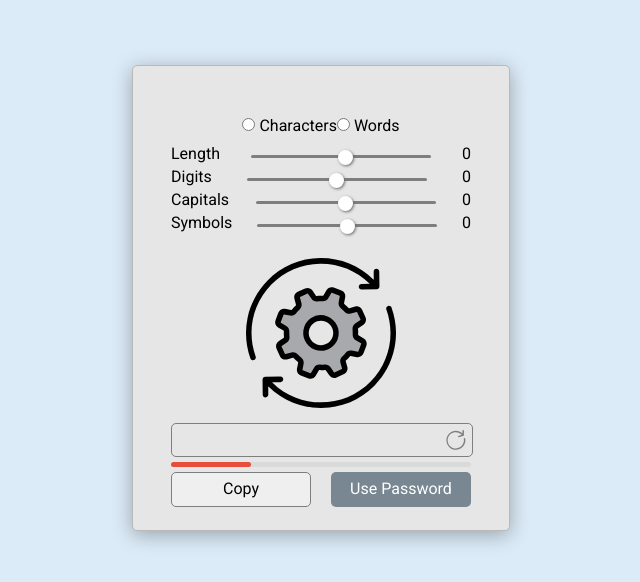
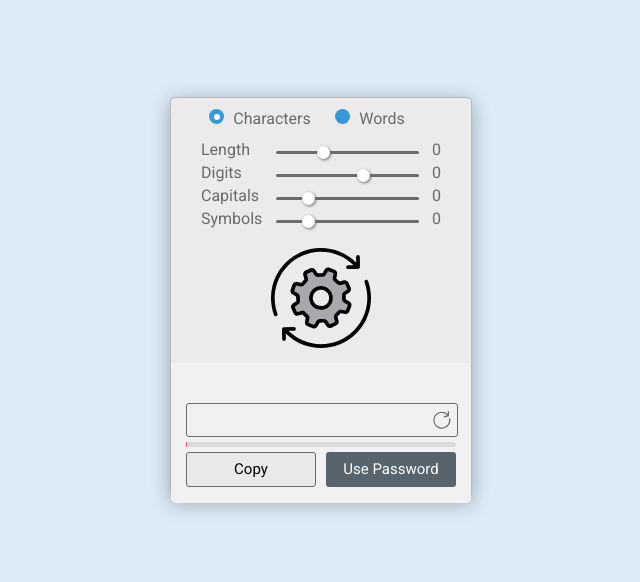
Before and after one commit to itsjellyant/password-generator, a plain HTML site: page index.html in a window 1280 px wide. Shown: the part 102-684 px from the top of the page, without its empty margins (319-959 px from the left). Drawn offline with Linux system fonts and the light colour scheme.

Commit message:
fixed bugs

```diff
--- a/assets/css/main.css
+++ b/assets/css/main.css
@@ -12,6 +12,7 @@ Table of Contents
 /************************************************
                     Settings
 *************************************************/
+
 body,html {
     font-family: var(--primary-font);
     background-color: var(--background);
@@ -32,10 +33,10 @@ body {
     /* Colors */
     --background:  #dbebf7;
     --use-password: #585959;
-    --accent: #7e7e7e;
+    --accent: #6b6b6b;
     --box-border: #b9b9b9;
     --box-shadow-color: rgba(0,0,0,0.3);
-    --box: rgb(230, 230, 230);
+    --box: #ebebeb;
 
     /* Password Meter */
     --no-meter: #d9dbdb;
@@ -48,10 +49,13 @@ body {
     width: 300px;
     height: 400px;
     border-radius: 5px;
-    padding: 4% 3% 1% 3%;
     background-color: var(--box);
     border: 1px solid var(--box-border);
     box-shadow: 0 4px 20px var(--box-shadow-color)
+}
+
+.accents {
+    color: var(--accent);
 }
 
 /************************************************
@@ -62,37 +66,88 @@ body {
     width: 100%;
     height: 20px;
     margin: 0 0 8px 0;
+    padding: 4% 3% 1% 3%;
 
-    display: flex;
-    flex-direction: row;
-    justify-content: center;
+    display: grid;
+    grid-template-columns: 1fr 1fr;
+    justify-items: center;
+}
+
+input[type="radio"] {
+    position: absolute;
+    left: -9999px;
+}
+
+input[type="radio"] + label {
+    position: relative;
+    padding: 0 0 0 4px;
+    cursor: pointer;
+}
+
+input[type="radio"] + label::before {
+    content: "";
+    background: #3498db;
+    border: none;
+    height: 15px;
+    width: 15px;
+    border-radius: 50%;
+    position: absolute;
+    top: 0;
+    left: -20px;
+}
+
+input[type="radio"] + label::after {
+    content: "";
+    background: #fff;
+    width: 6px;
+    height: 6px;
+    border-radius: 50%;
+    position: absolute;
+    top: 4.6px;
+    left: calc( 2px - 17.5px);
+    opacity: 0;
+}
+
+input[type="radio"]:checked + label::after {
+    opacity: 1;
+}
+
+label[for="characters"] {
+    margin: 0 0 0 30px;
+}
+
+label[for="words"] {
+    margin: 0 50px 0 0;
 }
 
 /************************************************
                     Range Options
 *************************************************/
+.radio-container {
+    padding: 0 10px;
+}
 
 .range-container {
-    display: flex;
-    align-items: center;
-    flex-direction: column;
+    padding: 0 10%;
 }
 
 .range-container label {
     width: 100%;
-    display: flex;
-    justify-content: space-between;
+
+    display: grid;
+    grid-template-columns: 60px 10fr 1fr;
+    grid-column-gap: 15px;
+}
+
+.range-container span {
+    justify-self: end;
 }
 
 input[type=range] {
     -webkit-appearance: none;
     background-color: inherit;
     margin: 10px 0;
-    width: 60%;
-}
-
-input[type=range]:focus {
-    outline: none;
+    width: 105%;
 }
 
 input[type=range]::-webkit-slider-runnable-track {
@@ -104,11 +159,12 @@ input[type=range]::-webkit-slider-runnable-track {
     border-radius: 50px;
     border: 0px solid #000000;
 }
+
 input[type=range]::-webkit-slider-thumb {
     box-shadow: 1px 1px 3px #6E6A6A;
     border: 0px solid #000000;
-    height: 15px;
-    width: 15px;
+    height: 13px;
+    width: 13px;
     border-radius: 39px;
     background: #FFFFFF;
     cursor: pointer;
@@ -186,8 +242,8 @@ input[type=range]:focus::-ms-fill-upper {
                     Animations
 *************************************************/
 .gear-rotating-animation-container  {
-    height: 150px;
-    margin: 21px 0 15px 0;
+    height: 130px;
+    /* margin: 21px 0 15px 0; */
 
     display: flex;
     align-items: center;
@@ -195,27 +251,37 @@ input[type=range]:focus::-ms-fill-upper {
 }
 
 .gear-rotating-animation-container svg {
-    width: 150px;
+    position: absolute;
+    bottom: calc(100px + 300px ) / 2;
+    width: 100px;
 }
 
 .generated-password-container svg {
     width: 20px;
     padding: 0 6px 0 0;
     fill: var(--accent);
-    transition: all 700ms ease;
+    transition: all 300ms ease;
 }
 
 .generated-password-container svg:hover {
-    transform: rotate(360deg);
+    transform: rotate(30deg);
 }
 
 /************************************************
                     Password
 *************************************************/
 
+.password-container {
+    background-color: rgb(241, 241, 241);
+    height: 100px;
+    padding: 40px 5% 0 5%;
+    border-bottom-left-radius: 5px;
+    border-bottom-right-radius: 5px;
+}
+
 .generated-password-container {
     width: 100%;
-    border-radius: 5px;
+    border-radius: 3px;
     border: 1px solid var(--accent);
 
     display: flex;
@@ -224,10 +290,10 @@ input[type=range]:focus::-ms-fill-upper {
 }
 
 .generated-password-container input {
-    width: 90%;
+    width: 100%;
     height: 30px;
     border: none;
-    outline: 0;
+
     padding-left: 5px;
     background-color: transparent;
 }
@@ -246,7 +312,7 @@ input[type=range]:focus::-ms-fill-upper {
 }
 
 #strength-meter {
-    width: 80px; /* JavaScript will calculate the width depending how strong the password is.*/
+    width: 1px; /* JavaScript will calculate the width depending how strong the password is.*/
     height: 5px;
     border-radius: 50px;
     background-color: var(--bad); /* Depending how long the width is JavaScript will change the color that correspond with the width.*/
@@ -262,10 +328,13 @@ input[type=range]:focus::-ms-fill-upper {
 }
 
 .button-option {
-    width: 140px;
+    width: 130px;
     height: 35px;
-    border-radius: 5px;
+    font-size: 15px;
+    cursor: pointer;
+    border-radius: 3px;
     border: 1px solid var(--accent);
+    background-color: #e9e9e9;
 }
 
 .button-option:hover {
@@ -275,7 +344,7 @@ input[type=range]:focus::-ms-fill-upper {
 .button-option:last-child {
     color: #fff;
     border: none;
-    background-color: #788792;
+    background-color: #58646d;
 }
 
 .button-option:last-child:hover {
--- a/index.html
+++ b/index.html
@@ -20,7 +20,7 @@
 
                 <div class="radio-wrapper">
                     <div class="radio-container">
-                        <input type="radio" id="characters" name="radio-group">
+                        <input type="radio" id="characters" name="radio-group" checked>
                         <label for="characters" class="accents">Characters</label>
                     </div>
 
@@ -32,19 +32,19 @@
 
                 <div class="range-container">
                     <label for="length" class="accents">Length
-                        <input type="range" id="length" class="accents range" name="length" min="1" max="20" step="2">
+                        <input type="range" id="length" class="accents range" name="length" value="6" min="1" max="20" step="2">
                         <span class="length-value">0</span>
                     </label>
                     <label for="digits" class="accents">Digits
-                        <input type="range" id="digits" class="accents range" name="digit"min="2" max="10" step="2">
+                        <input type="range" id="digits" class="accents range" name="digit" min="1" value="6" max="9" step="1">
                         <span class="digitis-value">0</span>
                     </label>
                     <label for="capital" class="accents">Capitals
-                        <input type="range" id="capital"class="accents range" name="capital" min="2" max="10" step="2">
+                        <input type="range" id="capital"class="accents range" name="capital" min="2"  value="4" max="12" step="2">
                         <span class="capital-value">0</span>
                     </label>
                     <label for="symbol" class="accents">Symbols
-                        <input type="range" id="symbol" class="accents range" name="symbol"min="2" max="10" step="2">
+                        <input type="range" id="symbol" class="accents range" name="symbol"min="2" value="4" max="12" step="2">
                         <span class="symbol-value">0</span>
                     </label>
                 </div>
```
Also changed, not shown: assets/css/normalize.css. Lines whose indentation alone changed are shown as unchanged.
